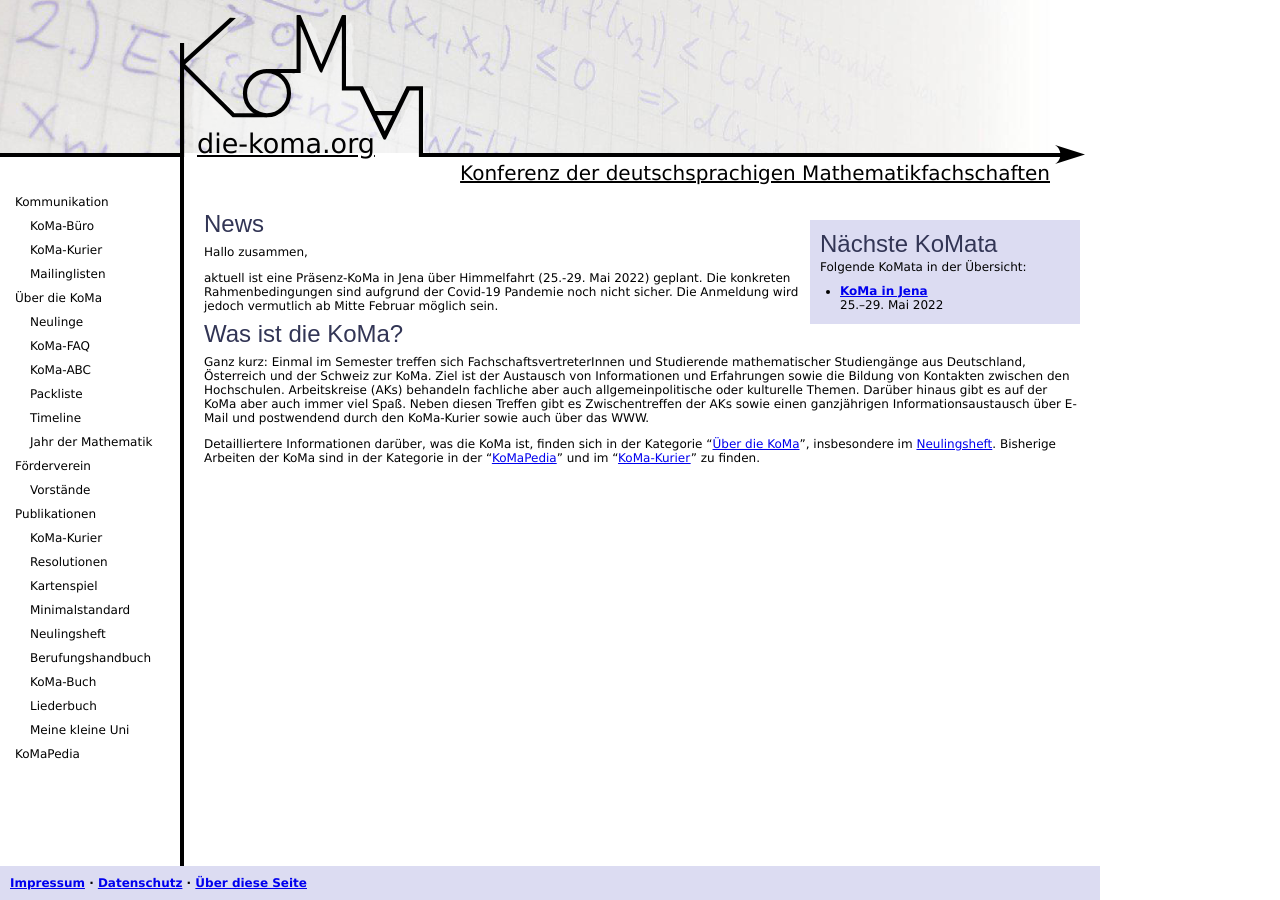
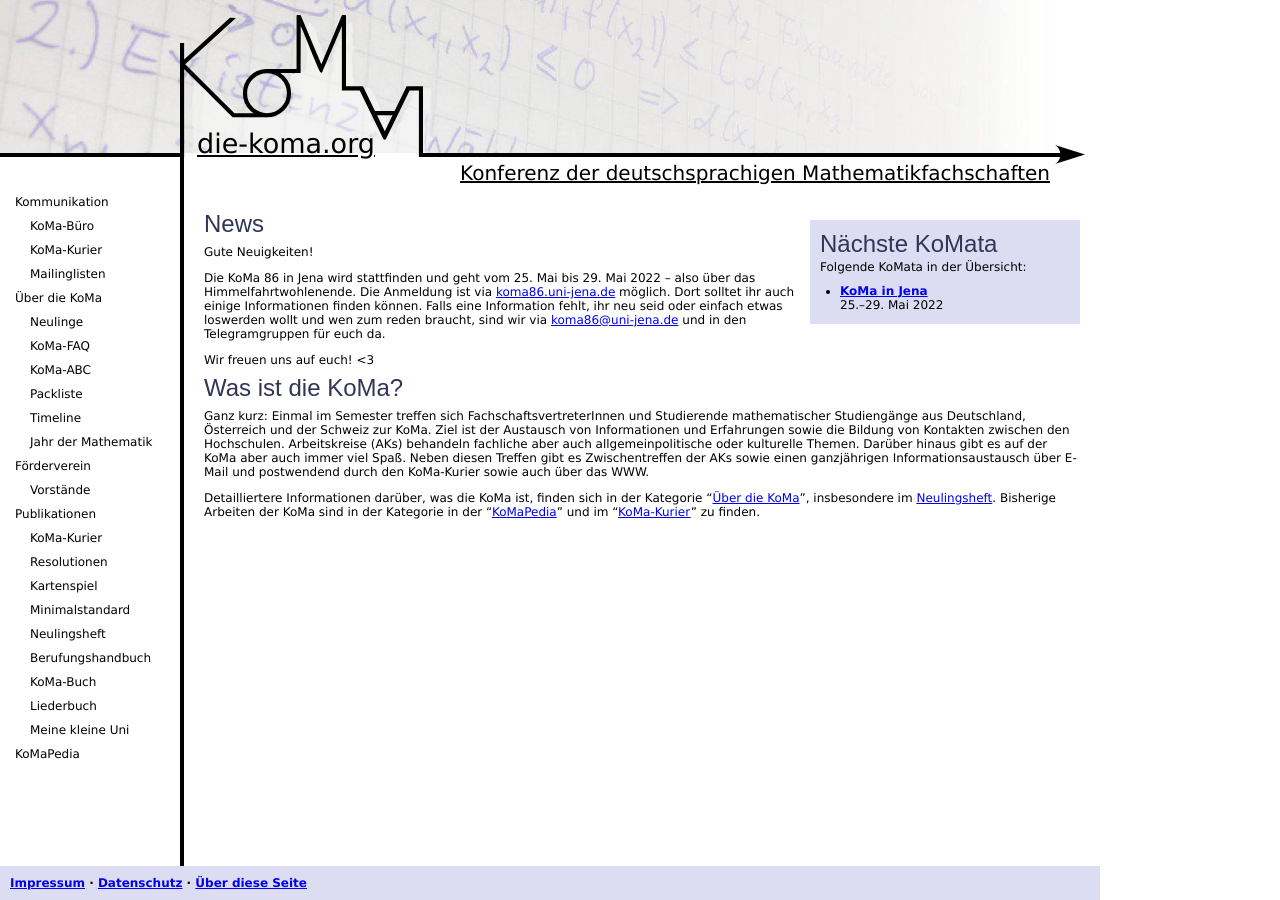
Before and after one commit to Die-KoMa/die-koma.org, a Jekyll site: the page built from index.md, in a window 1280 px wide. Built offline with Jekyll 4.4.1, drawn with Linux system fonts in a browser that asks for light colours.

Commit message:
Ankündigung KoMa 86 in Jena mit Anmeldelink.

```diff
--- a/index.md
+++ b/index.md
@@ -7,12 +7,14 @@ order: 1
 # News
 
 
-Hallo zusammen,
+Gute Neuigkeiten!
 
-aktuell ist eine Präsenz-KoMa in Jena über Himmelfahrt (25.-29. Mai 2022) geplant.
-Die konkreten Rahmenbedingungen sind aufgrund der Covid-19 Pandemie noch nicht sicher.
-Die Anmeldung wird jedoch vermutlich ab Mitte Februar möglich sein.
+Die KoMa 86 in Jena wird stattfinden und geht vom 25. Mai bis 29. Mai 2022 -- also über das Himmelfahrtwohlenende.
+Die Anmeldung ist via [koma86.uni-jena.de](https://koma86.uni-jena.de/) möglich.
+Dort solltet ihr auch einige Informationen finden können.
+Falls eine Information fehlt, ihr neu seid oder einfach etwas loswerden wollt und wen zum reden braucht, sind wir via [koma86@uni-jena.de](mailto://koma86@uni-jena.de) und in den Telegramgruppen für euch da.
 
+Wir freuen uns auf euch! <3
 
 # Was ist die KoMa?
 
```
